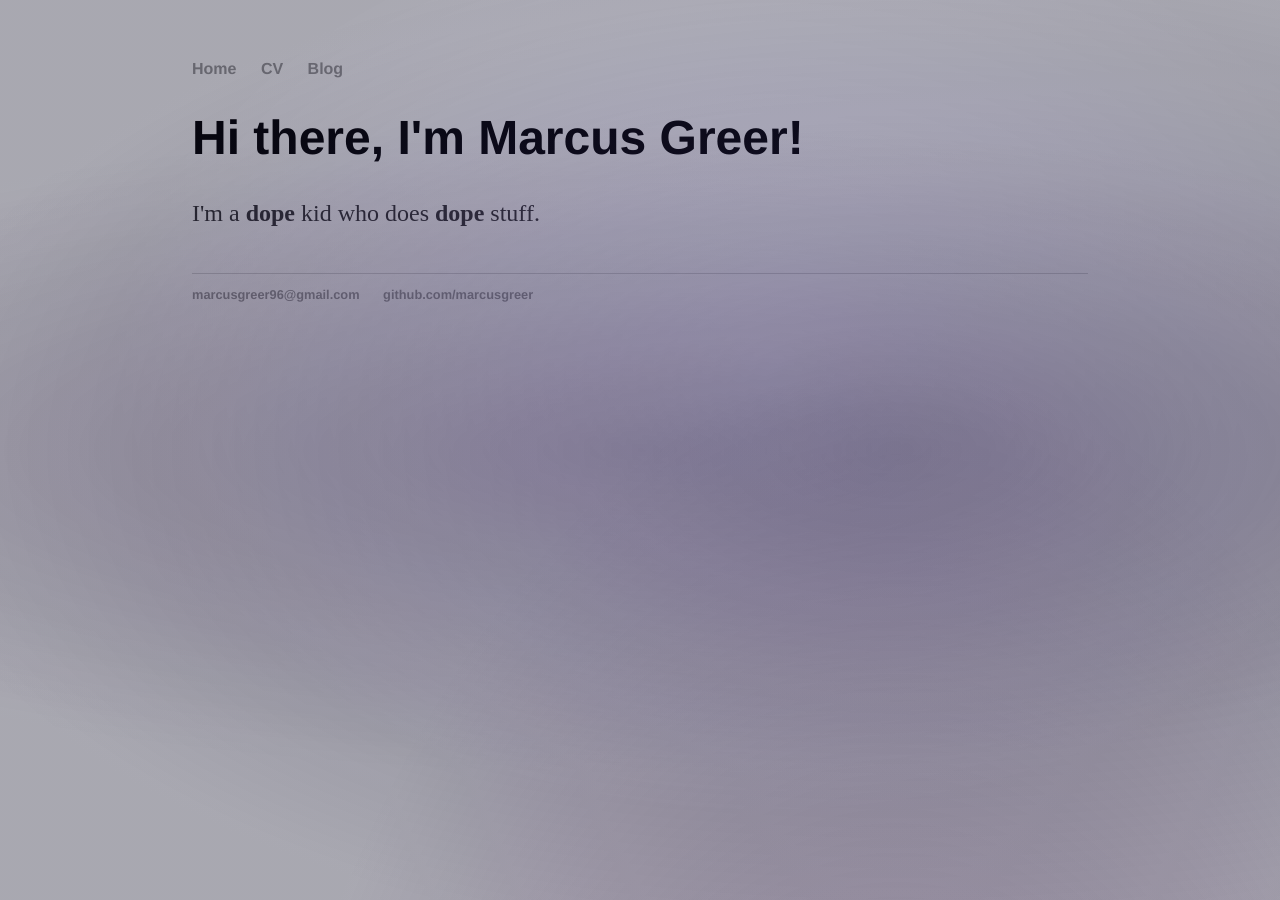
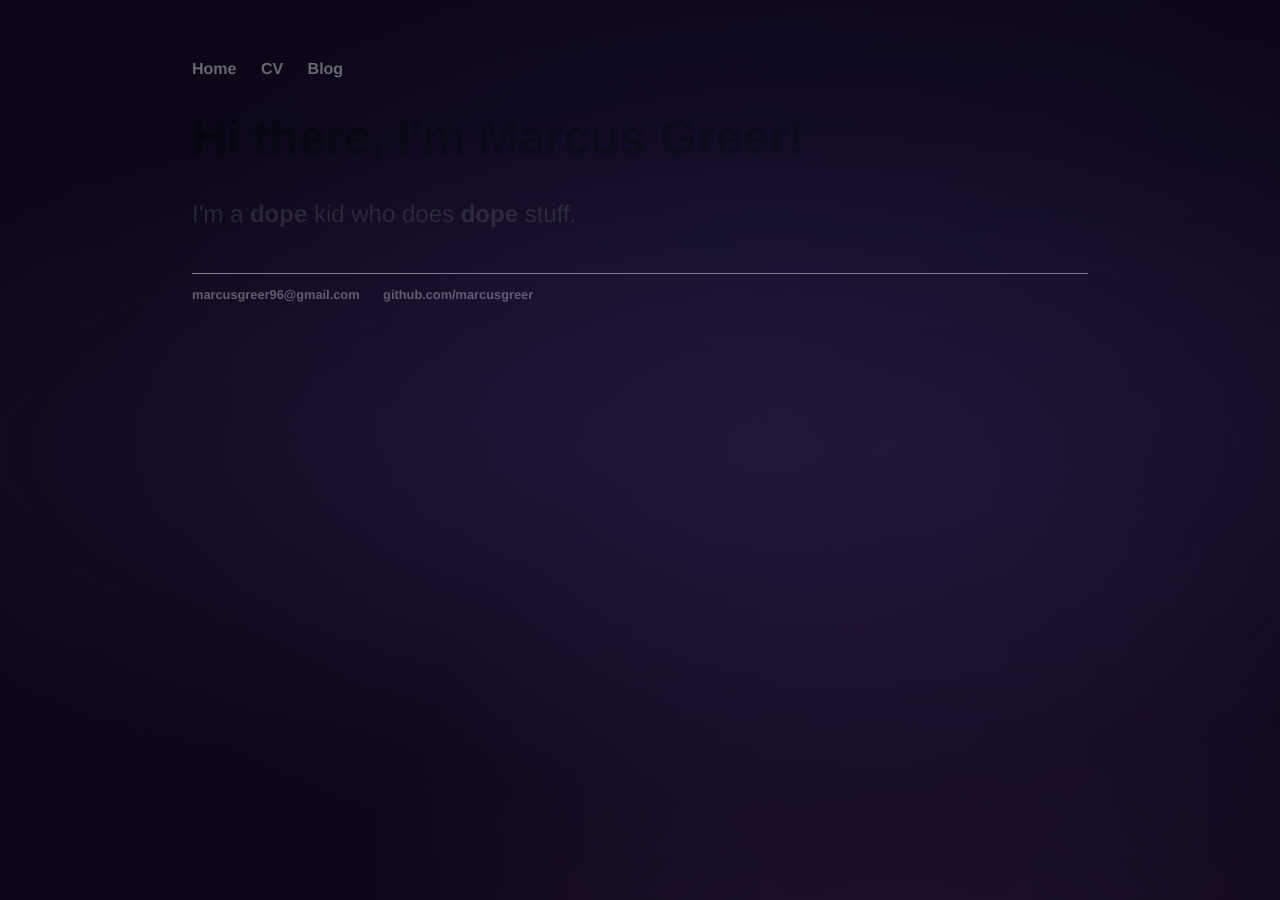
Before and after one commit to marcusgreer/marcusgreer.github.io, a Jekyll site: the page built from index.html, in a window 1280 px wide. Built offline with Jekyll 4.4.1, drawn with Linux system fonts in a browser that asks for light colours.

Commit message:
seeing what that mouth do

```diff
--- a/css/main.css
+++ b/css/main.css
@@ -1,3 +1,10 @@
+html {
+    background: #0B0210;
+    font-family: "HelveticaNeue-Light", "Helvetica Neue Light", "Helvetica Neue", Helvetica, Arial, "Lucida Grande", sans-serif;
+    font-weight: 300;
+    overflow: hidden;
+}
+
 body {
     margin: 60px auto;
     width: 70%;
@@ -50,7 +57,8 @@ ul.posts li {
     left: 0;
     overflow: hidden;
     opacity: 0.9;
-    background-image: radial-gradient(at 70%, rgba(39, 32, 69, 0.4) 0%, rgba(11, 2, 16, 0.00) 80%),
+    background-image:
+        radial-gradient(at 70%, rgba(39, 32, 69, 0.4) 0%, rgba(11, 2, 16, 0.00) 80%),
         radial-gradient(farthest-side at 70% 200%, rgba(82,48,97,0.4) 30%, rgba(11,2,16,0.00) 80%),
         radial-gradient(ellipse closest-corner at 60% 40%, rgba(47,44,111,0.3) 0%, rgba(16,15,39, 0.4) 90%),
         radial-gradient(circle farthest-side at 0% 90%, rgba(255,255,255, 0) 0%, rgba(11,2,16,0.00) 80%),
```
